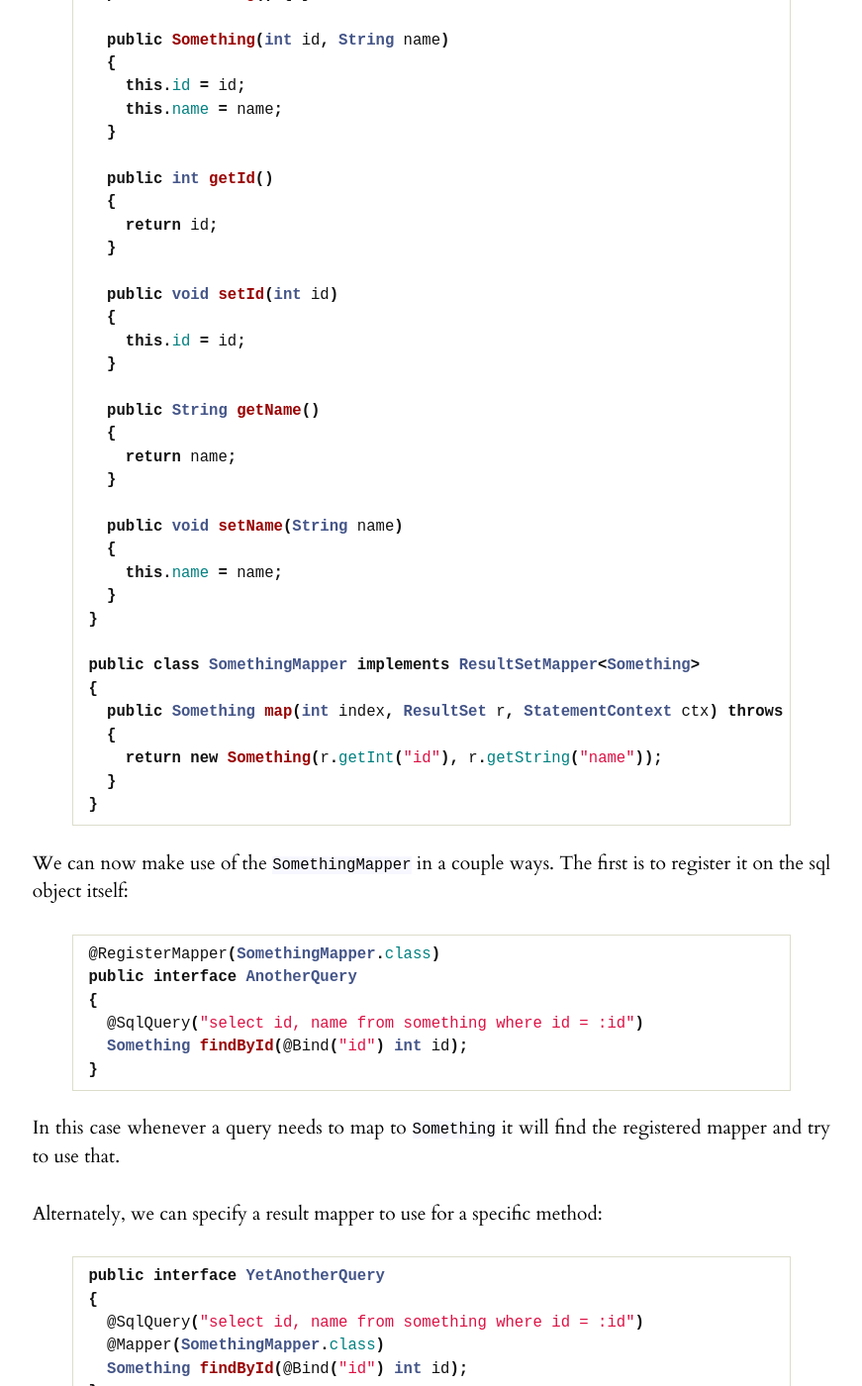
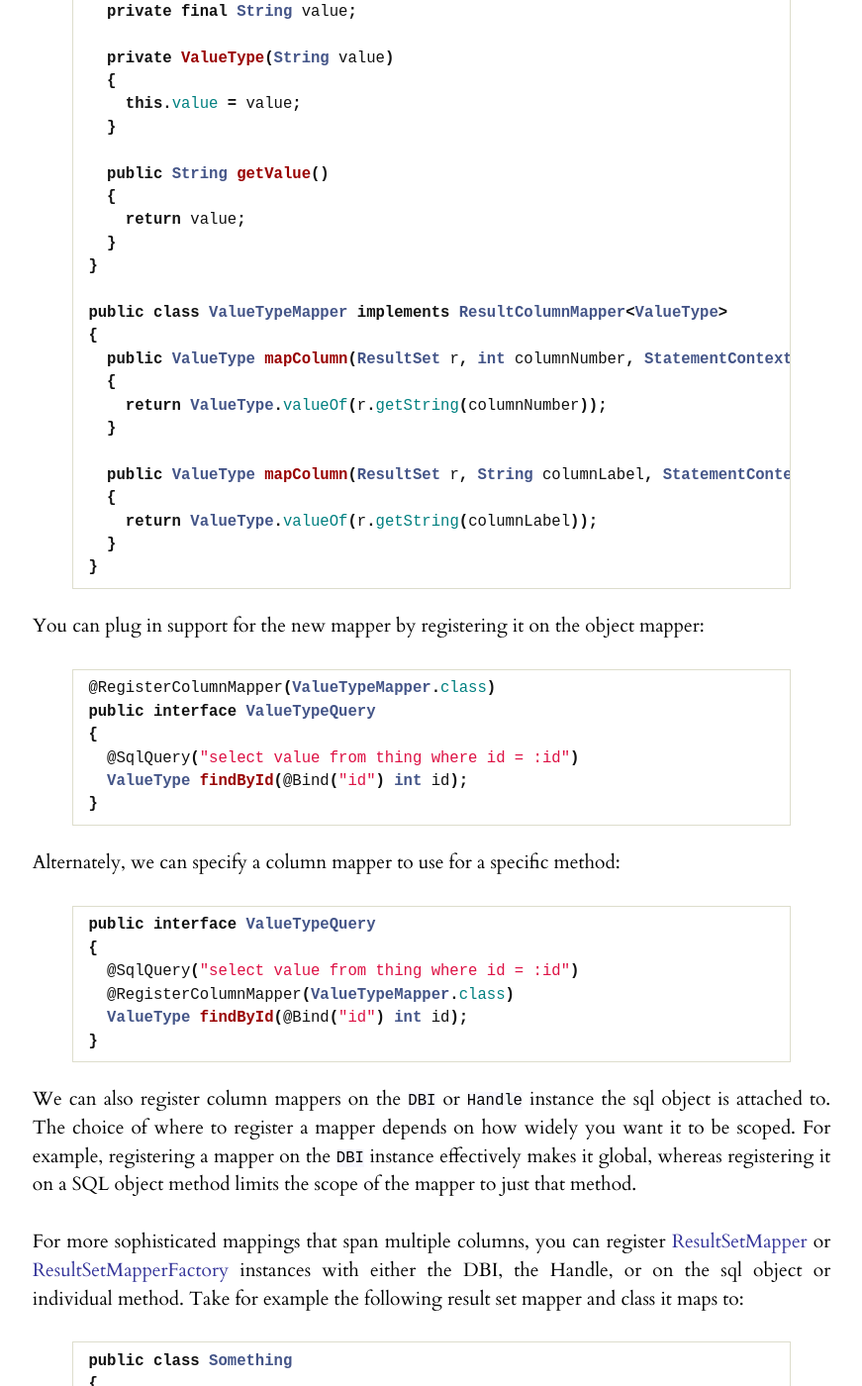
Before and after one commit to jdbi/jdbi-docs, a Jekyll site: the page built from _posts/0500-12-15-sql_object_api_queries.md, in a window 1280 px wide and 1400 px high, scrolled down 1231 px. Shown: the whole window at 99% size, without its empty margins (204-1075 px from the left). Built offline with Jekyll 4.4.1, drawn with Linux system fonts in a browser that asks for light colours; some of the changed text lies outside the part shown.

Commit message:
Add documentation for column mappers vs result set mappers. Add blurb about bean mappers.

```diff
--- a/_posts/0500-12-15-sql_object_api_queries.md
+++ b/_posts/0500-12-15-sql_object_api_queries.md
@@ -25,20 +25,83 @@ The second method, <code>findNamesBetween</code> will again infer that we are lo
 
 The third method, <code>findAllNames</code> does the same String extraction from each row, but because the method returns a <code>java.util.Iterator</code> it loads results lazily, only traversing the result set as <code>Iterator#next</code> or <code>Iterator#hasNext</code> is called. The iterator returned is actually a [ResultIterator](/maven_site/apidocs/org/skife/jdbi/v2/ResultIterator.html). The underlying result set will be closed when the <code>ResultIterator#close</code> method is invoked, or when the end of the result set is reached.
 
-As with String, mappings for singular primitive types in the first position of the result set are provided out of the box by JDBI. For more sophisticated mappings you can register [ResultSetMapper](/maven_site/apidocs/org/skife/jdbi/v2/tweak/ResultSetMapper.html) or [ResultSetMapperFactory](/maven_site/apidocs/org/skife/jdbi/v2/ResultSetMapperFactory.html) instances with either the DBI, the Handle, or on the sql object or individual method. Take for example the following result set mapper and class it maps to:
+As with String, mappings for singular primitive types are provided out of the box by JDBI. You can plug in support for additional singular (read: single-column) data types by registering [ResultColumnMapper](/maven_site/apidocs/org/skife/jdbi/v2/tweak/ResultColumnMapper.html) or [ResultColumnMapperFactory](/maven_site/apidocs/org/skife/jdbi/v2/ResultColumnMapperFactory.html) instances with either the DBI, the Handle, or on the sql object or individual method.
+
+{% highlight java %}
+public class ValueType
+{
+  public static ValueType valueOf(String value)
+  {
+    return value == null ? null : new ValueType(value);
+  }
+
+  private final String value;
+
+  private ValueType(String value)
+  {
+    this.value = value;
+  }
+
+  public String getValue()
+  {
+    return value;
+  }
+}
+
+public class ValueTypeMapper implements ResultColumnMapper<ValueType>
+{
+  public ValueType mapColumn(ResultSet r, int columnNumber, StatementContext ctx) throws SQLException
+  {
+    return ValueType.valueOf(r.getString(columnNumber));
+  }
+
+  public ValueType mapColumn(ResultSet r, String columnLabel, StatementContext ctx) throws SQLException
+  {
+    return ValueType.valueOf(r.getString(columnLabel));
+  }
+}
+{% endhighlight %}
+
+You can plug in support for the new mapper by registering it on the object mapper:
+
+{% highlight java %}
+@RegisterColumnMapper(ValueTypeMapper.class)
+public interface ValueTypeQuery
+{
+  @SqlQuery("select value from thing where id = :id")
+  ValueType findById(@Bind("id") int id);
+}
+{% endhighlight %}
+
+Alternately, we can specify a column mapper to use for a specific method:
+
+{% highlight java %}
+public interface ValueTypeQuery
+{
+  @SqlQuery("select value from thing where id = :id")
+  @RegisterColumnMapper(ValueTypeMapper.class)
+  ValueType findById(@Bind("id") int id);
+}
+{% endhighlight %}
+
+We can also register column mappers on the <code>DBI</code> or <code>Handle</code> instance the sql object is attached to. The choice of where to register a mapper depends on how widely you want it to be scoped. For example, registering a mapper on the <code>DBI</code> instance effectively makes it global, whereas registering it on a SQL object method limits the scope of the mapper to just that method.
+
+For more sophisticated mappings that span multiple columns, you can register [ResultSetMapper](/maven_site/apidocs/org/skife/jdbi/v2/tweak/ResultSetMapper.html) or [ResultSetMapperFactory](/maven_site/apidocs/org/skife/jdbi/v2/ResultSetMapperFactory.html) instances with either the DBI, the Handle, or on the sql object or individual method. Take for example the following result set mapper and class it maps to:
 
 {% highlight java %}
 public class Something
 {
   private int id;
   private String name;
+  private ValueType value;
 
   public Something() { }
 
-  public Something(int id, String name)
+  public Something(int id, String name, ValueType value)
   {
     this.id = id;
     this.name = name;
+    this.value = value;
   }
 
   public int getId()
@@ -60,13 +123,23 @@ public class Something
   {
     this.name = name;
   }
+
+  public ValueType getValue()
+  {
+    return value;
+  }
+
+  public void setValue(ValueType value)
+  {
+    this.value = value;
+  }
 }
 
 public class SomethingMapper implements ResultSetMapper<Something>
 {
   public Something map(int index, ResultSet r, StatementContext ctx) throws SQLException
   {
-    return new Something(r.getInt("id"), r.getString("name"));
+    return new Something(r.getInt("id"), r.getString("name"), ValueType.valueOf(r.getString("value"));
   }
 }
 {% endhighlight %}
@@ -77,7 +150,7 @@ We can now make use of the <code>SomethingMapper</code> in a couple ways. The fi
 @RegisterMapper(SomethingMapper.class)
 public interface AnotherQuery
 {
-  @SqlQuery("select id, name from something where id = :id")
+  @SqlQuery("select id, name, value from something where id = :id")
   Something findById(@Bind("id") int id);
 }
 {% endhighlight %}
@@ -89,10 +162,24 @@ Alternately, we can specify a result mapper to use for a specific method:
 {% highlight java %}
 public interface YetAnotherQuery
 {
-  @SqlQuery("select id, name from something where id = :id")
-  @Mapper(SomethingMapper.class)
+  @SqlQuery("select id, name, value from something where id = :id")
+  @RegisterMapper(SomethingMapper.class)
   Something findById(@Bind("id") int id);
 }
 {% endhighlight %}
 
 You can also register result set mappers on the <code>DBI</code> or <code>Handle</code> instance the sql object is attached to.
+
+jDBI provides a bean mapper out of the box, which maps column names to bean property names. The bean mapper delegates mapping of individual columns to the column mapper registry, so make sure to register an appropriate column mapper for any custom/non-standard data types.
+
+{% highlight java %}
+public interface OneMoreQuery
+{
+  @SqlQuery("select id, name, value from something where id = :id")
+  @RegisterColumnMapper(ValueTypeMapper.class)
+  @MapResultAsBean
+  Something findById(@Bind("id") int id);
+}
+{% endhighlight %}
+
+Note that the bean mapper skip properties that were not selected in the SQL query, and thus are an effective tool to retrieve a limited view of your data.
```
